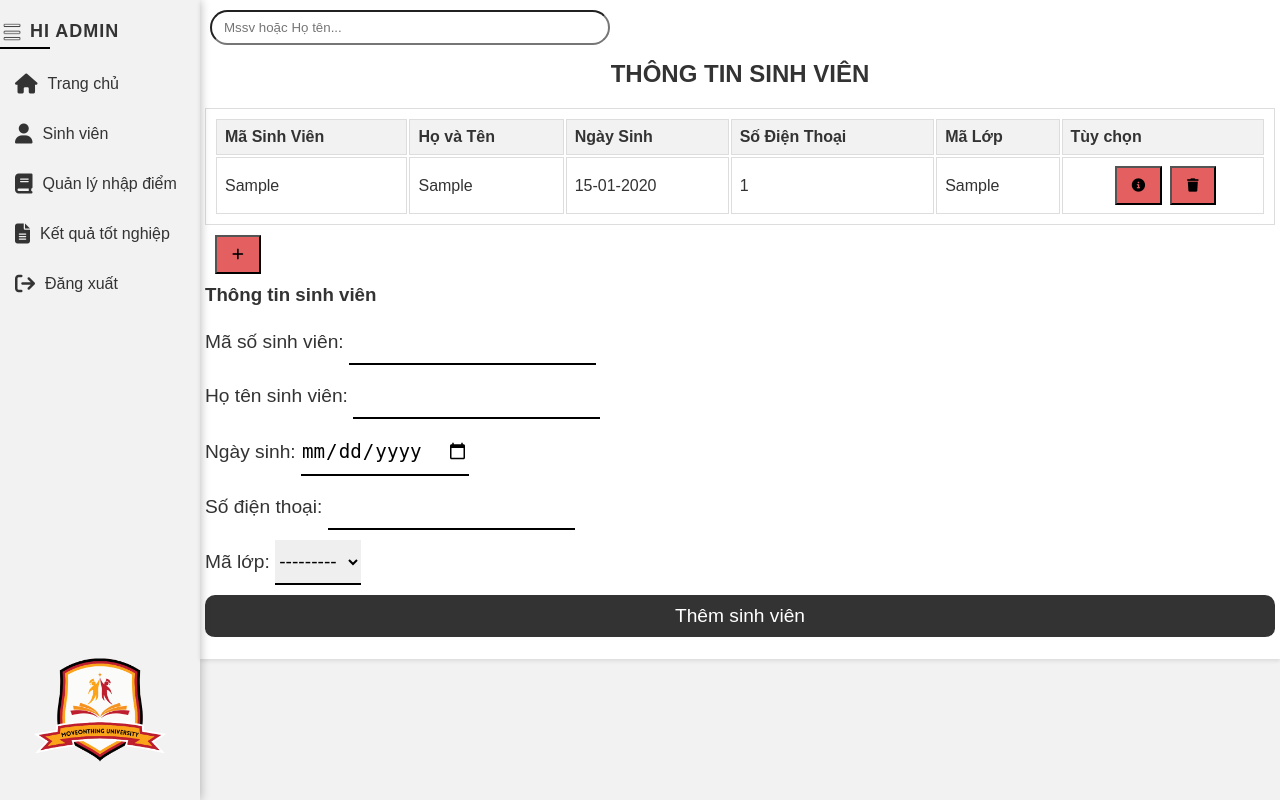
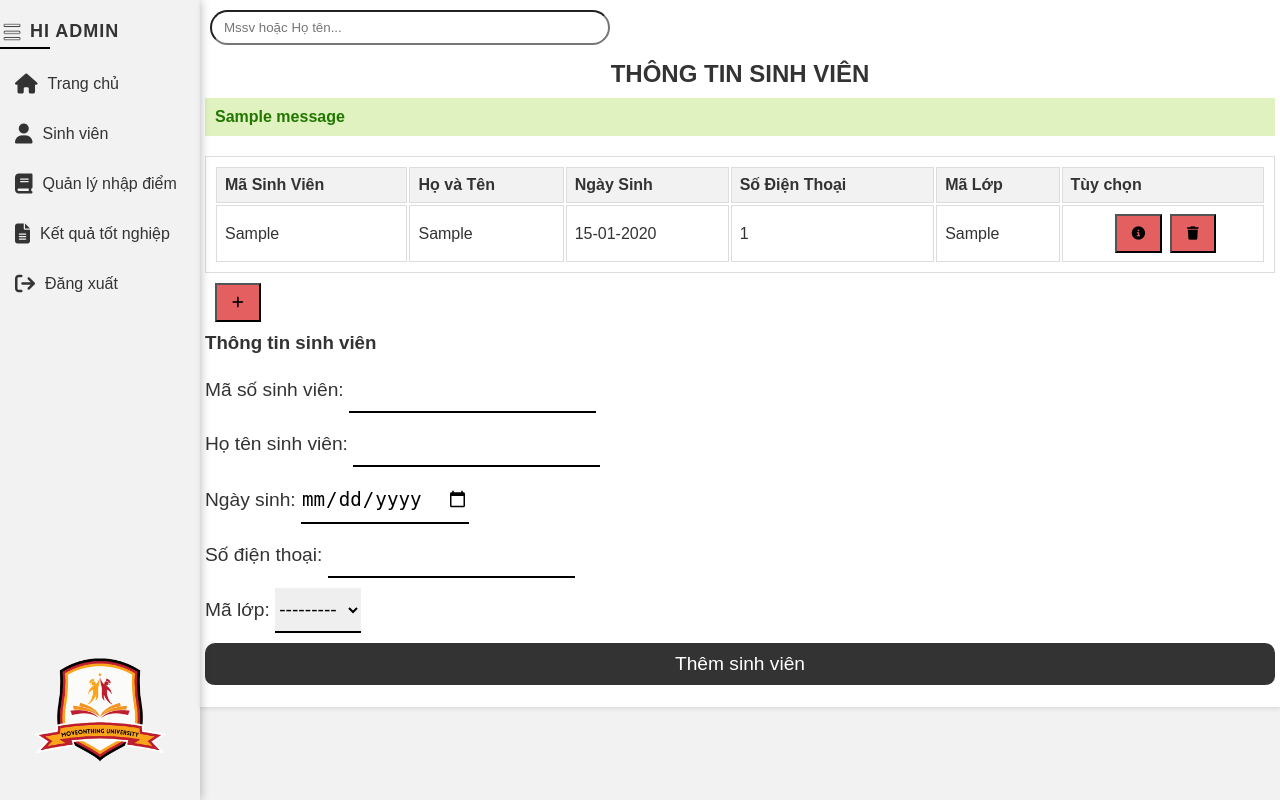
Before and after one commit to lekimminhquan/Agile, a Django app: page /sinhvien in a window 1280 px wide. Run offline with Django 5.2, Linux system fonts and the light colour scheme; tables that the repository leaves empty hold one stand-in row (values such as "Sample post"); one stand-in notice (Sample message) is shown; some libraries are stand-ins or nearby versions.

Commit message:
Add success message when delete successfully. Add rerquired attribute to input form

```diff
--- a/Moveonthing/Agileproject/MOT/models.py
+++ b/Moveonthing/Agileproject/MOT/models.py
@@ -191,11 +191,11 @@ class Phonggiaovu(models.Model):
 
 class Sinhvien(models.Model):
     mssv = models.CharField(primary_key=True, max_length=20)
-    hotensv = models.CharField(max_length=100, blank=True, null=True)
-    ngaysinh = models.DateField(blank=True, null=True)
-    sodienthoai = models.IntegerField(blank=True, null=True)
-    malop = models.ForeignKey(Lop, models.DO_NOTHING, db_column='malop', blank=True, null=True)
-    phanquyen = models.ForeignKey('Taikhoan', models.DO_NOTHING, db_column='phanquyen', to_field='phanquyen', blank=True, null=True)
+    hotensv = models.CharField(max_length=100, blank=False, null=False)
+    ngaysinh = models.DateField(blank=False, null=False)
+    sodienthoai = models.IntegerField(blank=False, null=False)
+    malop = models.ForeignKey(Lop, models.DO_NOTHING, db_column='malop', blank=False, null=False)
+    phanquyen = models.ForeignKey('Taikhoan', models.DO_NOTHING, db_column='phanquyen', to_field='phanquyen', blank=False, null=False)
 
 
 
--- a/Moveonthing/Agileproject/MOT/static/studentInfo.css
+++ b/Moveonthing/Agileproject/MOT/static/studentInfo.css
@@ -186,6 +186,8 @@
 }
 .errorlist li {
   color: red;
+  text-decoration: none;
+  list-style-type: none;
 }
 
 .tuyChon {
@@ -195,3 +197,12 @@
   align-items: center;
   justify-content: center;
 }
+
+.success {
+  color: #270;
+  background-color: #DFF2BF;
+  font-weight: bold;
+  padding: 10px;
+  margin: 10px 0;
+  list-style-type: none;
+}
--- a/Moveonthing/Agileproject/MOT/templates/sinhvien.html
+++ b/Moveonthing/Agileproject/MOT/templates/sinhvien.html
@@ -67,6 +67,15 @@
             </div>
             <div class="table-container">
                 <h3 class="title-table">THÔNG TIN SINH VIÊN</h3>
+                <div>
+                    {% if messages %}
+                    <ul class="messages">
+                        {% for message in messages %}
+                            <li class="{{message.tags}}">{{message}}</li>
+                        {% endfor %}
+                    </ul>
+                    {% endif %}
+                </div>
                 <table>
                     <thead>
                         <tr>
@@ -90,7 +99,7 @@
                                 <button><i class="fa fa-info-circle"></i></button>
                                 <form class="xoa" action="sinhvien/delete" method="POST">
                                     {% csrf_token %}
-                                    <input type="hidden" name="mssv" value="{{sinhvien.mssv}}"/>
+                                    <input type="hidden" name="mssv" value="{{sinhvien.mssv}}" />
                                     <button name="deleteBtn"><i class="fa fa-trash"></i></button>
                                 </form>
                             </td>
--- a/Moveonthing/Agileproject/MOT/views.py
+++ b/Moveonthing/Agileproject/MOT/views.py
@@ -92,6 +92,7 @@ def TrangSinhvien(request):
             sinhVien = f.save(commit=False)
             sinhVien.phanquyen = phanQuyen
             sinhVien.save()
+            messages.add_message(request, messages.SUCCESS, "Thêm sinh viên thành công")
         else:
             return render(request, 'sinhvien.html', {'danh_sach_sinh_vien': danh_sach_sinh_vien, 'form': f})
     return render(request, 'sinhvien.html', {'danh_sach_sinh_vien': danh_sach_sinh_vien, 'form': form})
@@ -101,6 +102,7 @@ def XoaSinhVien(request):
         mssv = request.POST['mssv']
         sinhVien = Sinhvien.objects.get(mssv=mssv)
         sinhVien.delete()
+        messages.add_message(request, messages.SUCCESS, "Xoá sinh viên thành công")
     return redirect("Sinhvien")
 
 
```
